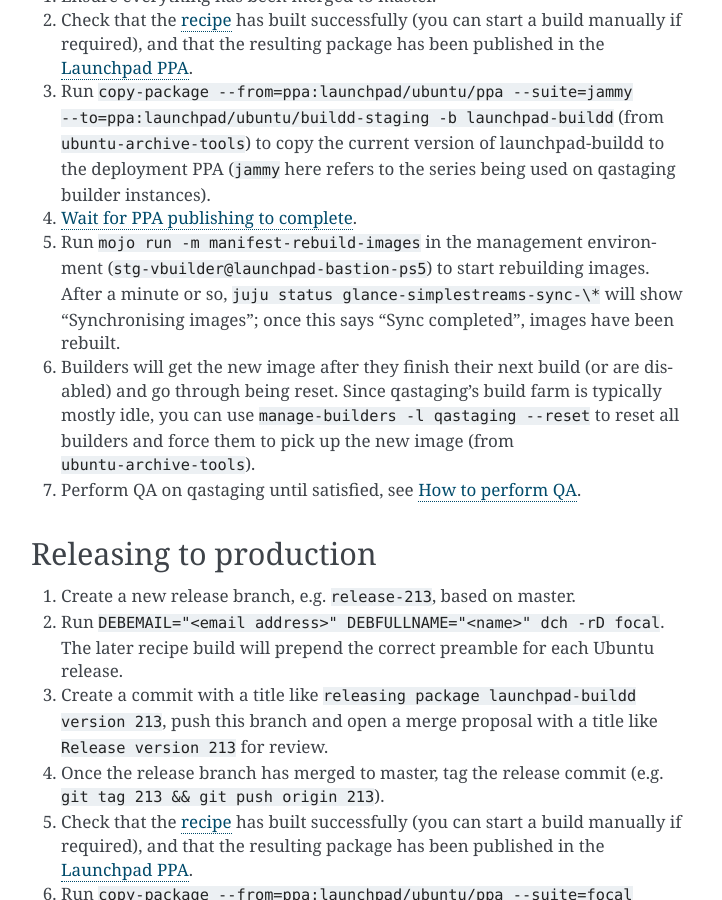
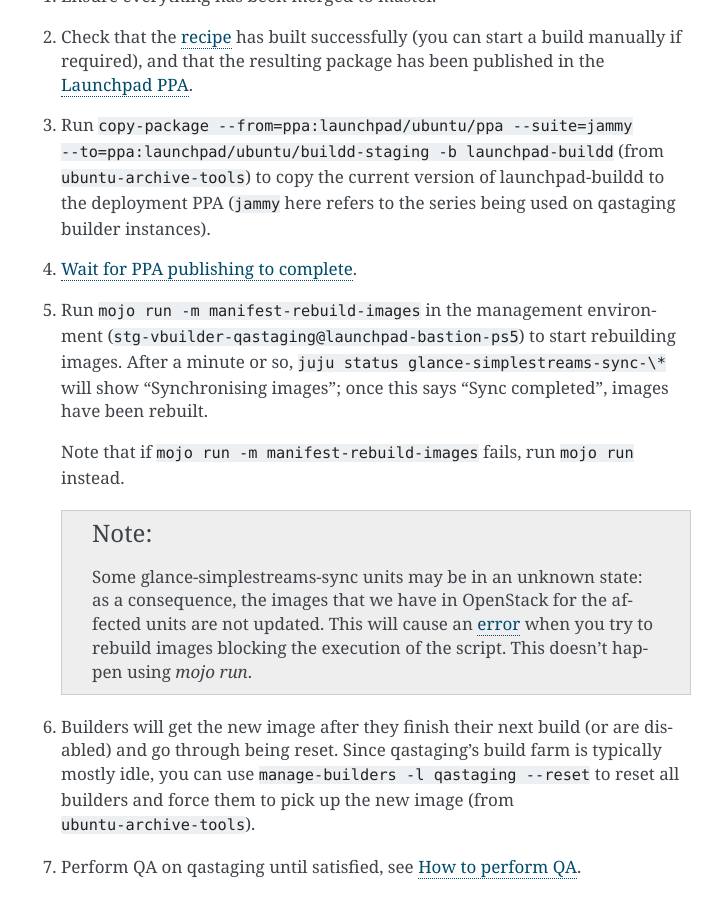
Before and after one commit to jugmac00/launchpad-buildd, a Sphinx documentation site: the page built from docs/how-to/deployment.rst, in a window 1280 px wide and 900 px high, scrolled down 609 px. Shown: the whole window, without its empty margins (389-1111 px from the left). Built offline with Sphinx 7.4.7, drawn with Linux system fonts in a browser that asks for light colours.

Commit message:
Improve documentation for qastaging deployment

```diff
--- a/docs/how-to/deployment.rst
+++ b/docs/how-to/deployment.rst
@@ -42,10 +42,21 @@
    <https://launchpad.net/~launchpad/+archive/ubuntu/buildd-staging/+packages>`__.
 
 #. Run ``mojo run -m manifest-rebuild-images`` in the management environment
-   (``stg-vbuilder@launchpad-bastion-ps5``) to start rebuilding images.
+   (``stg-vbuilder-qastaging@launchpad-bastion-ps5``) to start rebuilding images.
    After a minute or so, ``juju status glance-simplestreams-sync-\*`` will
    show "Synchronising images"; once this says "Sync completed", images have
    been rebuilt.
+
+   Note that if ``mojo run -m manifest-rebuild-images`` fails, run ``mojo run``
+   instead.
+
+   .. note::
+      Some glance-simplestreams-sync units may be in an unknown state:
+      as a consequence, the images that we have in OpenStack for the
+      affected units are not updated. This will cause an `error
+      <https://pastebin.canonical.com/p/ChfGwsQNGJ/>`_
+      when you try to rebuild images blocking the execution of the script.
+      This doesn't happen using `mojo run`.
 
 #. Builders will get the new image after they finish their next build (or
    are disabled) and go through being reset.  Since qastaging's build farm
```
Also changed, not shown: 1 other file.
